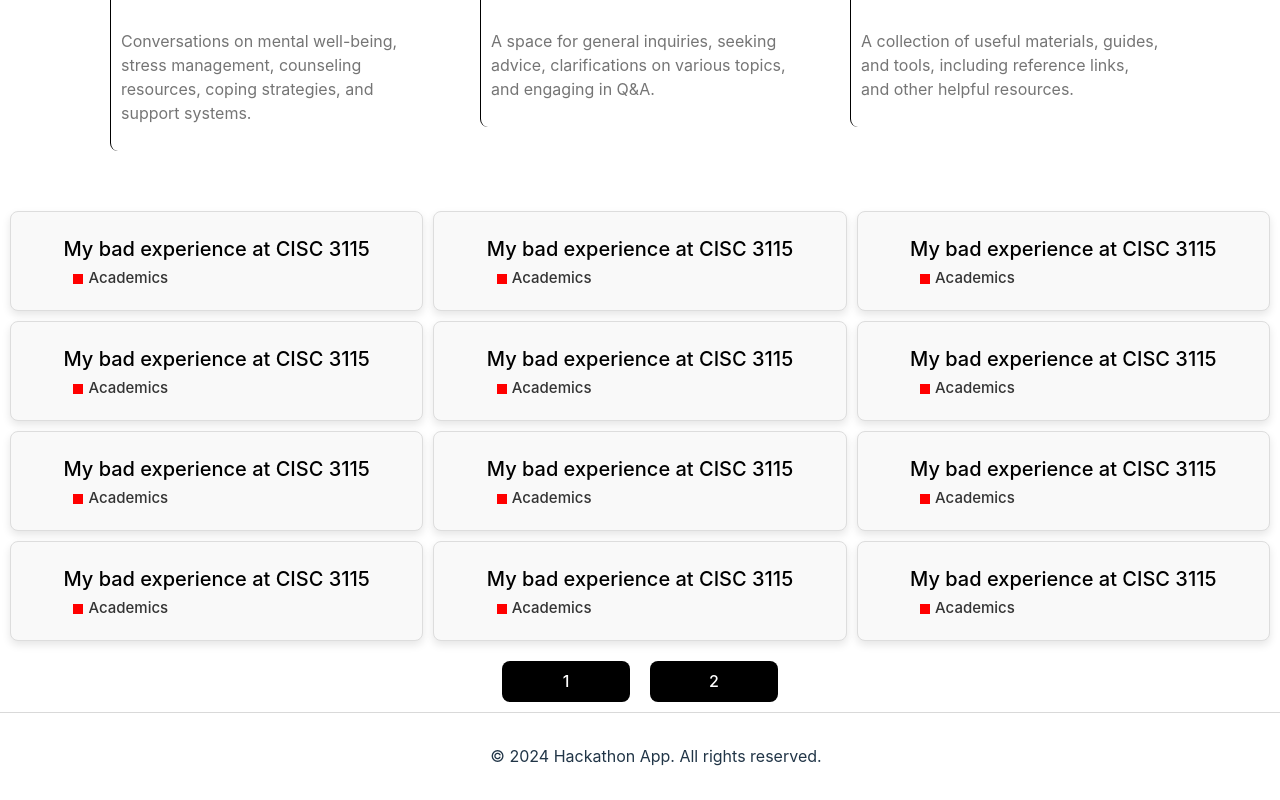
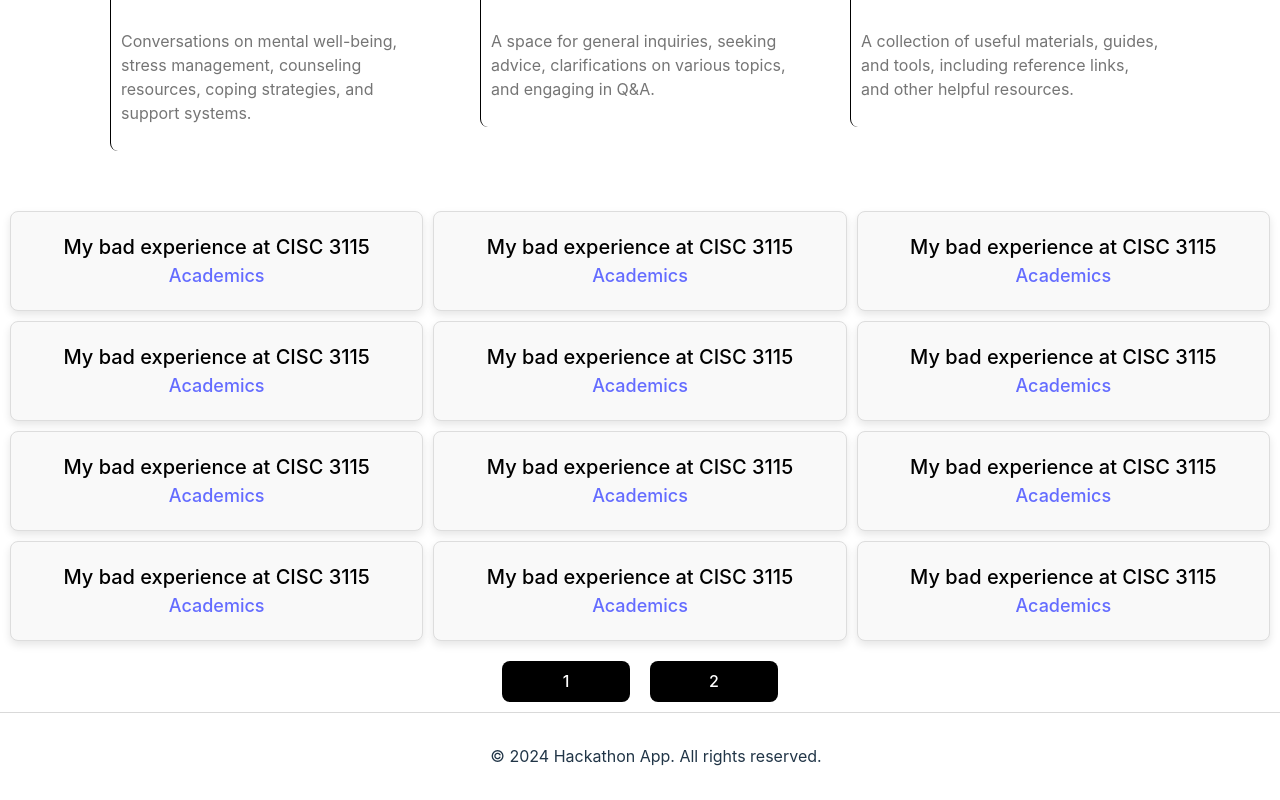
Before and after one commit to Buringskul/CTP-Hackathon, a React (Vite) app in the folder frontend/: page /postlogin in a window 1280 px wide. Shown: the part 668-1468 px from the top of the page. Built offline with nearby package versions, Linux system fonts and the light colour scheme.

Commit message:
ui changes

```diff
--- a/frontend/src/styles/SubmissionSnippets.css
+++ b/frontend/src/styles/SubmissionSnippets.css
@@ -34,7 +34,7 @@
     max-width: 30vw;
 }
 
-.color-box{
+.submission-snippet-color-box{
     float: left;
     position: relative;
     left:10px;
@@ -43,7 +43,7 @@
     width:10px;
 }
 
-.submission-category{
+.submission-snippet-category{
     font-size: 15px;
     color:#333;
     float:left;
```
